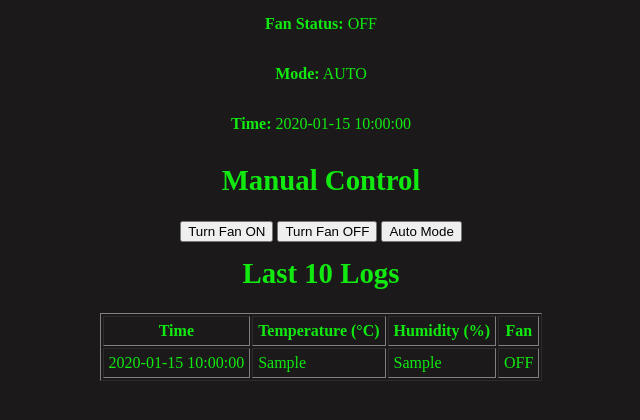
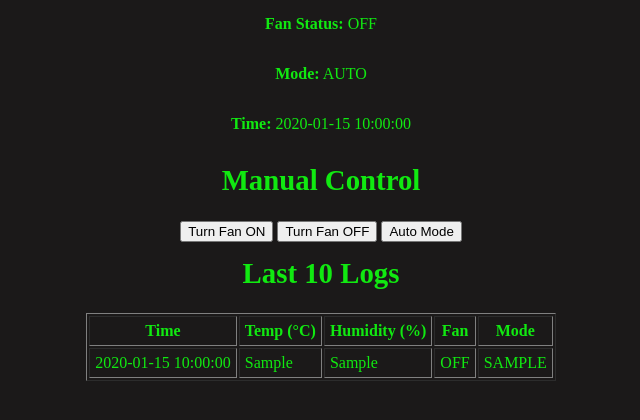
Before and after one commit to mine969/Temperature-Fan, a PHP site: page / in a window 1280 px wide. Shown: the part 267-687 px from the top of the page, without its empty margins (319-959 px from the left). Run offline with PHP 8.4, Linux system fonts and the light colour scheme; tables that the repository leaves empty or names only in its code hold one stand-in row (values such as "Sample post"); data that the repository does not hold is empty.

Commit message:
Final Fix

```diff
--- a/TFan/Temp_Low_High/index.php
+++ b/TFan/Temp_Low_High/index.php
@@ -3,12 +3,14 @@
 $conn = new mysqli("fdb1030.awardspace.net", "4624843_mine", "Leepal123", "4624843_mine", 3306);
 
 // 1. Save data from ESP8266
-if (isset($_GET['temperature']) && isset($_GET['humidity']) && isset($_GET['relay'])) {
+if (isset($_GET['temperature']) && isset($_GET['humidity']) && isset($_GET['relay']) && isset($_GET['mode'])) {
     $t = $_GET['temperature'];
     $h = $_GET['humidity'];
     $r = $_GET['relay'];
+    $m = $_GET['mode'];
 
-    $conn->query("INSERT INTO relaycontrol (temperature, humidity, relay) VALUES ('$t', '$h', '$r')");
+    $conn->query("INSERT INTO relaycontrol (temperature, humidity, relay, mode) VALUES ('$t', '$h', 0, 'manual')");
+
     echo "Data saved!";
     exit();
 }
@@ -21,14 +23,15 @@ $h = $latest ? $latest['humidity'] : 0;
 // 3. Handle manual control (and log it too)
 if (isset($_POST['fan_on'])) {
     file_put_contents("manual.txt", "on");
-    $conn->query("INSERT INTO relaycontrol (temperature, humidity, relay) VALUES ('$t', '$h', 0)");
+    $conn->query("INSERT INTO relaycontrol (temperature, humidity, relay, mode) VALUES ('$t', '$h', 0, 'manual')");
 }
 if (isset($_POST['fan_off'])) {
     file_put_contents("manual.txt", "off");
-    $conn->query("INSERT INTO relaycontrol (temperature, humidity, relay) VALUES ('$t', '$h', 1)");
+    $conn->query("INSERT INTO relaycontrol (temperature, humidity, relay, mode) VALUES ('$t', '$h', 1, 'manual')");
 }
 if (isset($_POST['auto'])) {
     file_put_contents("manual.txt", "auto");
+    $conn->query("INSERT INTO relaycontrol (temperature, humidity, relay, mode) VALUES ('$t', '$h', '{$latest['relay']}', 'auto')");
 }
 
 // 4. Get updated manual mode
@@ -52,7 +55,7 @@ $logs = $conn->query("SELECT * FROM relaycontrol ORDER BY id DESC LIMIT 10");
         <p><strong>Temperature:</strong> <?= $latest['temperature'] ?> °C</p>
         <p><strong>Humidity:</strong> <?= $latest['humidity'] ?> %</p>
         <p><strong>Fan Status:</strong> <?= $latest['relay'] == 0 ? 'ON' : 'OFF' ?></p>
-        <p><strong>Mode:</strong> <?= strtoupper($manual) ?></p>
+        <p><strong>Mode:</strong> <?= strtoupper($manual ?? 'AUTO') ?></p>
         <p><strong>Time:</strong> <?= $latest['recordate'] ?></p>
     <?php else: ?>
         <p>No data available</p>
@@ -69,9 +72,10 @@ $logs = $conn->query("SELECT * FROM relaycontrol ORDER BY id DESC LIMIT 10");
     <table border="1" cellpadding="5">
        <tr>
     <th>Time</th>
-            <th>Temperature (°C)</th>
+    <th>Temp (°C)</th>
     <th>Humidity (%)</th>
     <th>Fan</th>
+    <th>Mode</th>
 </tr>
 <?php while ($row = $logs->fetch_assoc()): ?>
 <tr>
@@ -79,6 +83,8 @@ $logs = $conn->query("SELECT * FROM relaycontrol ORDER BY id DESC LIMIT 10");
     <td><?= $row['temperature'] ?></td>
     <td><?= $row['humidity'] ?></td>
     <td><?= $row['relay'] == 0 ? 'ON' : 'OFF' ?></td>
+    <td><?= strtoupper($row['mode'] ?? 'AUTO') ?></td>
+
 </tr>
 <?php endwhile; ?>
     </table>
```
Also changed, not shown: 1 other file. Lines whose indentation alone changed are shown as unchanged.
